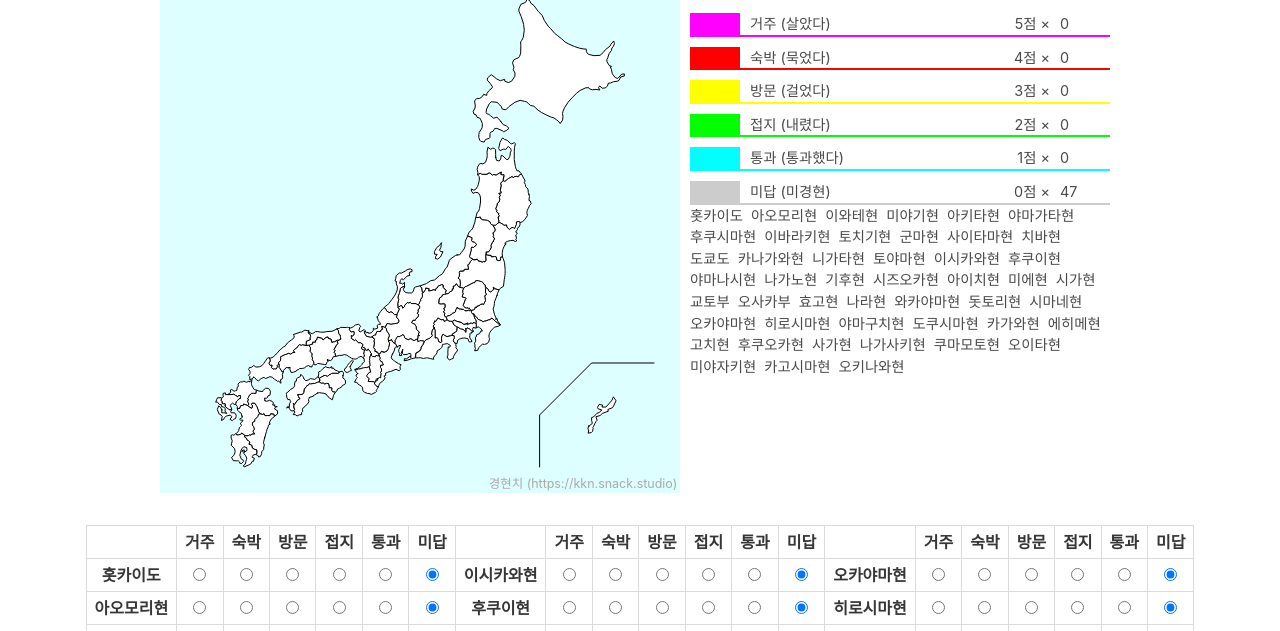
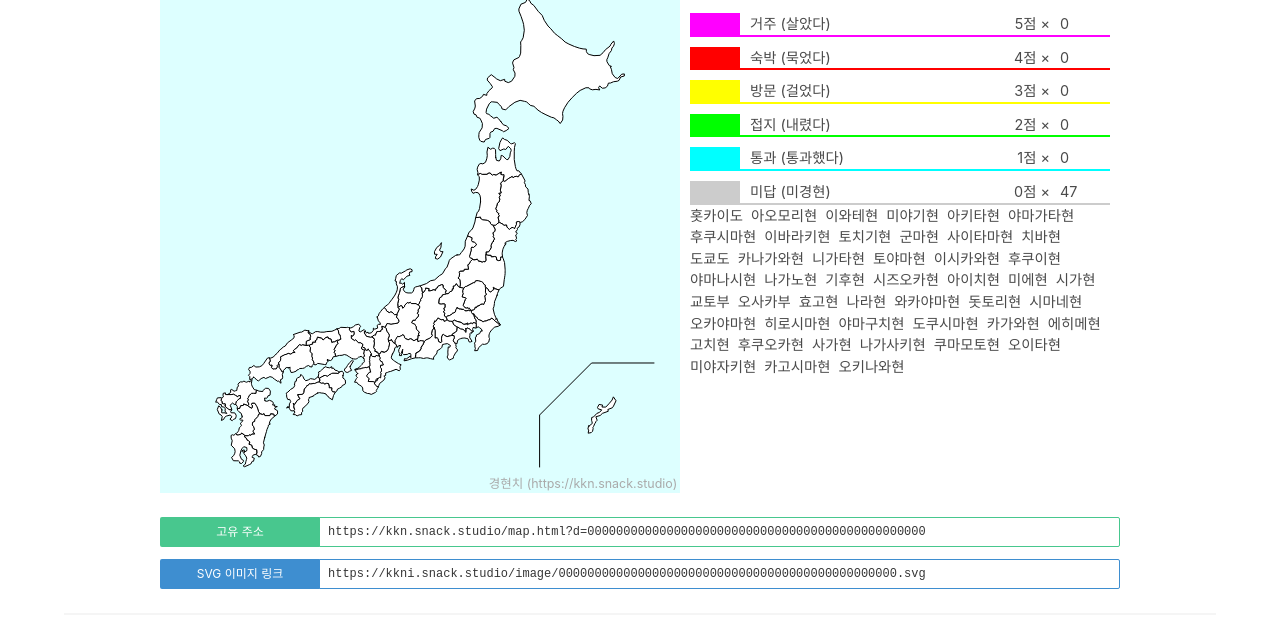
Before and after one commit to Snack-X/keikenchi, a website built with webpack: page map.html in a window 1280 px wide. Shown: the part 308-939 px from the top of the page. Built offline with nearby package versions, Linux system fonts and the light colour scheme.

Commit message:
Add link display

```diff
--- a/map.html
+++ b/map.html
@@ -119,6 +119,17 @@
         </table>
       </div>
     </div>
+    <div class="links">
+      <div class="field has-addons">
+        <div class="control"><a class="button is-small is-success">고유 주소</a></div>
+        <div class="control is-expanded"><input class="input is-small is-success permalink" type="text" readonly></div>
+      </div>
+      <div class="field has-addons">
+        <div class="control"><a class="button is-small is-info">SVG 이미지 링크</a></div>
+        <div class="control is-expanded"><input class="input is-small is-info image-svg" type="text" readonly></div>
+      </div>
+    </div>
+    <hr>
     <table class="table is-bordered is-narrow table-prefectures">
       <thead>
         <tr>
--- a/src/browser.js
+++ b/src/browser.js
@@ -65,10 +65,18 @@ function update() {
 
   $(".keikenchi .score .total td:nth-child(2)").text(totalKeikenchi);
 
-  // replaceState
-  const search = "?d=" + keikenArr.join("");
+  const keikenData = keikenArr.join("");
+
+  // Update url
+  const search = "?d=" + keikenData;
   const baseurl = location.protocol + "//" + location.host + location.pathname;
   history.replaceState(null, document.title, baseurl + search);
+
+  // Update link
+  const permalink = `https://kkn.snack.studio/map.html?d=${keikenData}`;
+  const imageSvg = `https://kkni.snack.studio/image/${keikenData}.svg`;
+  $(".links .permalink").val(permalink);
+  $(".links .image-svg").val(imageSvg);
 }
 
 function onSvgPathClick() {
--- a/src/keikenchi.scss
+++ b/src/keikenchi.scss
@@ -17,7 +17,7 @@ $color-lv5: #f0f;
 }
 
 .keikenchi {
-  margin: 0 auto 2rem;
+  margin: 0 auto 1.5rem;
   width: 960px;
   height: 520px;
 
@@ -89,6 +89,14 @@ $color-lv5: #f0f;
   }
 }
 
+.links {
+  margin: auto;
+  width: 960px;
+
+  .button { width: 160px; }
+  .input { font-family: monospace; }
+}
+
 .table-prefectures {
   margin: auto;
 
```
Also changed, not shown: dist/browser.js, dist/keikenchi.css.
